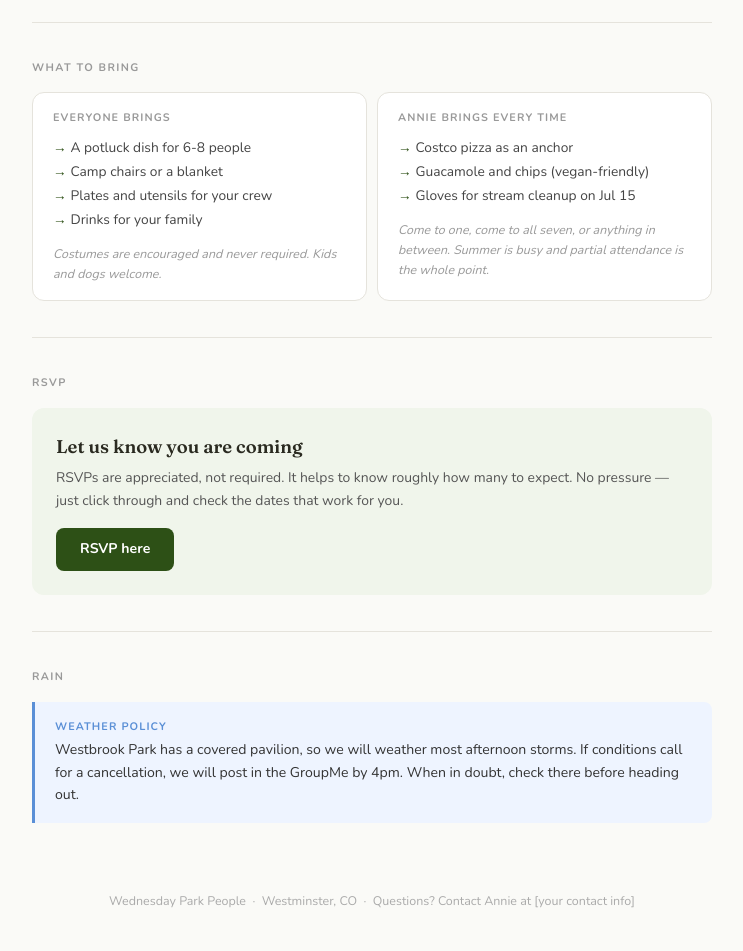
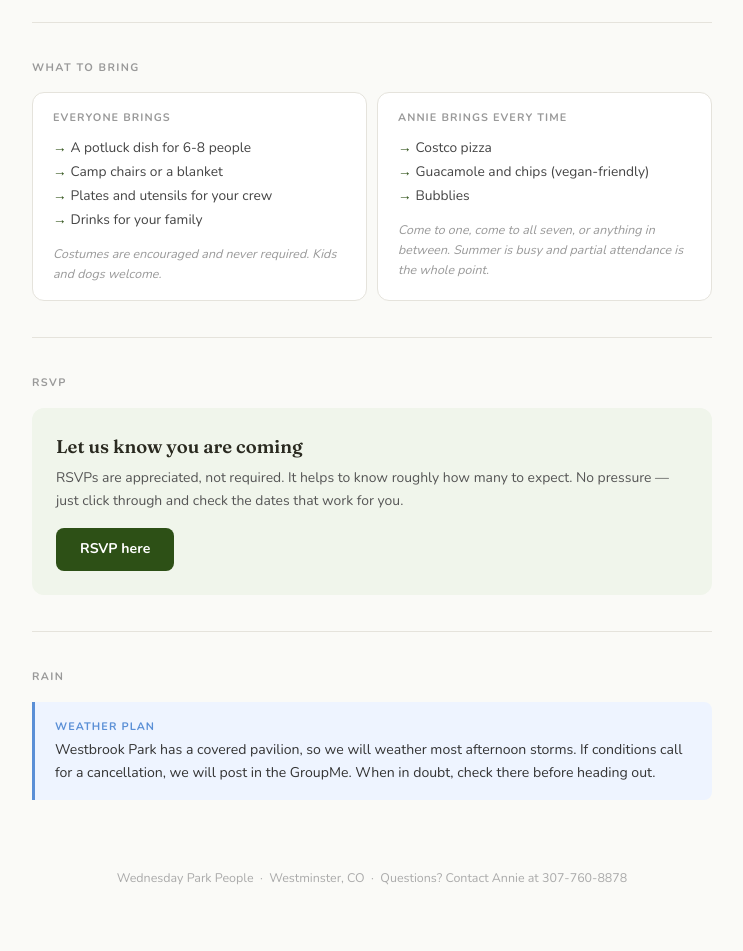
Before and after one commit to anbeco/wednesday-park-people, a plain HTML site: page index.html in a window 1280 px wide. Shown: the part 1280-2231 px from the top of the page, without its empty margins (268-1011 px from the left). After the commit the page ends 2208 px from the top, so only its background shows below. Drawn offline with nearby package versions, Linux system fonts and the light colour scheme.

Commit message:
In-line website edits index.html

```diff
--- a/index.html
+++ b/index.html
@@ -198,9 +198,9 @@ footer { text-align: center; padding: 2rem 1.25rem 2.5rem; font-size: 0.78rem; c
       <div class="bring-card">
         <h3>Annie brings every time</h3>
         <ul>
-          <li>Costco pizza as an anchor</li>
+          <li>Costco pizza </li>
           <li>Guacamole and chips (vegan-friendly)</li>
-          <li>Gloves for stream cleanup on Jul 15</li>
+          <li>Bubblies</li>
         </ul>
         <p class="bring-note">Come to one, come to all seven, or anything in between. Summer is busy and partial attendance is the whole point.</p>
       </div>
@@ -219,15 +219,15 @@ footer { text-align: center; padding: 2rem 1.25rem 2.5rem; font-size: 0.78rem; c
   <section>
     <div class="section-label">Rain</div>
     <div class="rain-box">
-      <span class="rain-label">Weather policy</span>
-      Westbrook Park has a covered pavilion, so we will weather most afternoon storms. If conditions call for a cancellation, we will post in the GroupMe by 4pm. When in doubt, check there before heading out.
+      <span class="rain-label">Weather plan</span>
+      Westbrook Park has a covered pavilion, so we will weather most afternoon storms. If conditions call for a cancellation, we will post in the GroupMe. When in doubt, check there before heading out.
     </div>
   </section>
 
 </div>
 
 <footer>
-  Wednesday Park People &nbsp;&middot;&nbsp; Westminster, CO &nbsp;&middot;&nbsp; Questions? Contact Annie at [your contact info]
+  Wednesday Park People &nbsp;&middot;&nbsp; Westminster, CO &nbsp;&middot;&nbsp; Questions? Contact Annie at 307-760-8878
 </footer>
 
 </body>
```
